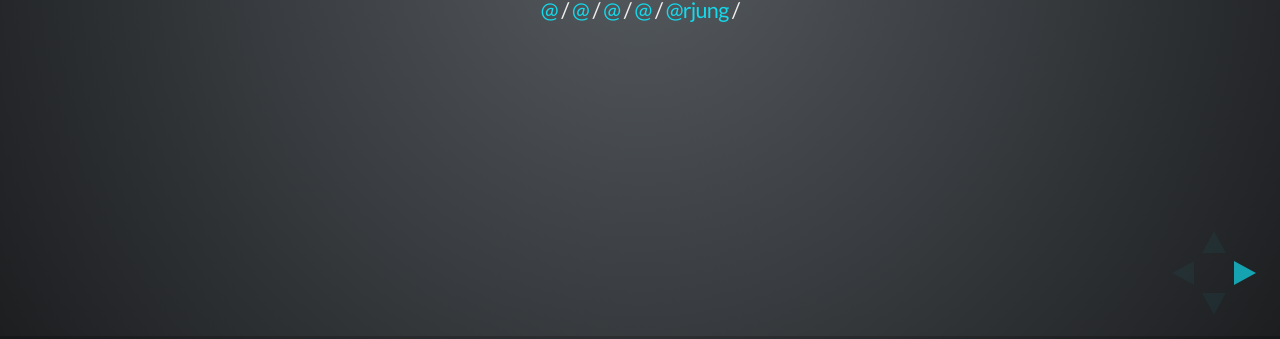
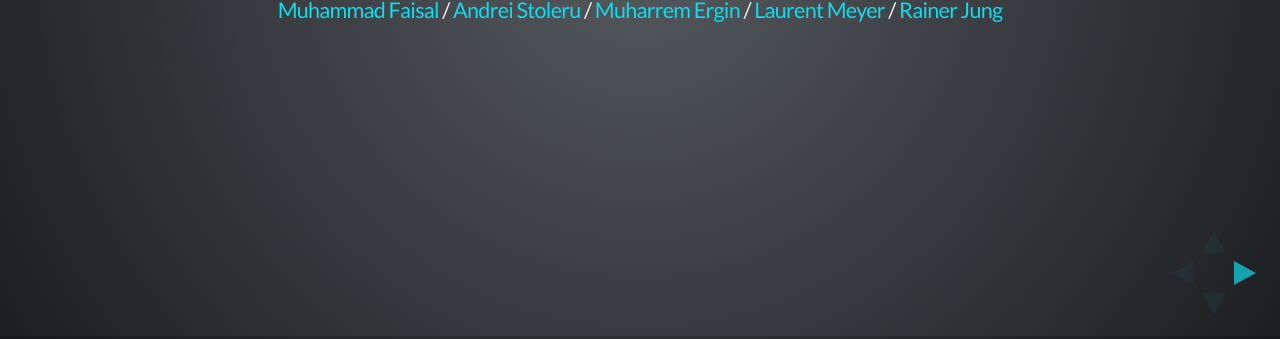
Before and after one commit to magooos/KITT, a website: page index.html in a window 1280 px wide. Shown: the part 461-800 px from the top of the page. Drawn offline with Linux system fonts and the light colour scheme.

Commit message:
Updated usernames

```diff
--- a/index.html
+++ b/index.html
@@ -46,11 +46,11 @@
 					<h3>Rebuilding K.I.T.T</h3>
 					<p>
 						<small>
-							<a href="http://twitter.com/">@</a> /
-							<a href="http://twitter.com/">@</a> /
-							<a href="http://twitter.com/">@</a> /
-							<a href="http://twitter.com/">@</a> /
-							<a href="http://twitter.com/rjung">@rjung</a> /
+							<a href="https://www.hackerleague.org/users/faissabdul">Muhammad Faisal</a> /
+							<a href="https://www.hackerleague.org/users/tagyro">Andrei Stoleru</a> /
+							<a href="https://www.hackerleague.org/users/kongolese">Muharrem Ergin</a> /
+							<a href="https://www.hackerleague.org/users/lolobosse">Laurent Meyer</a> /
+							<a href="https://www.hackerleague.org/users/rjung">Rainer Jung</a>
 						</small>
 					</p>
 				</section>
```
